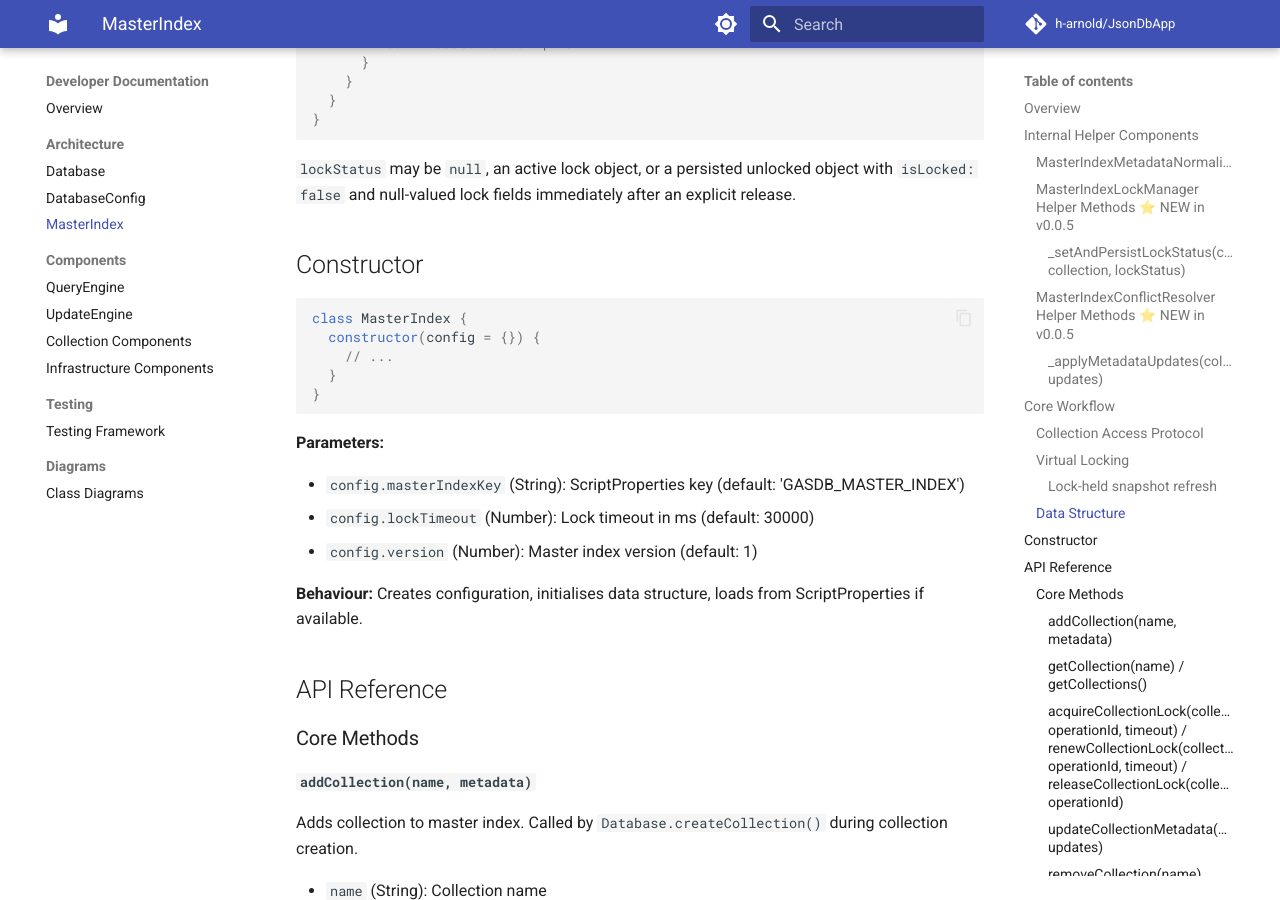
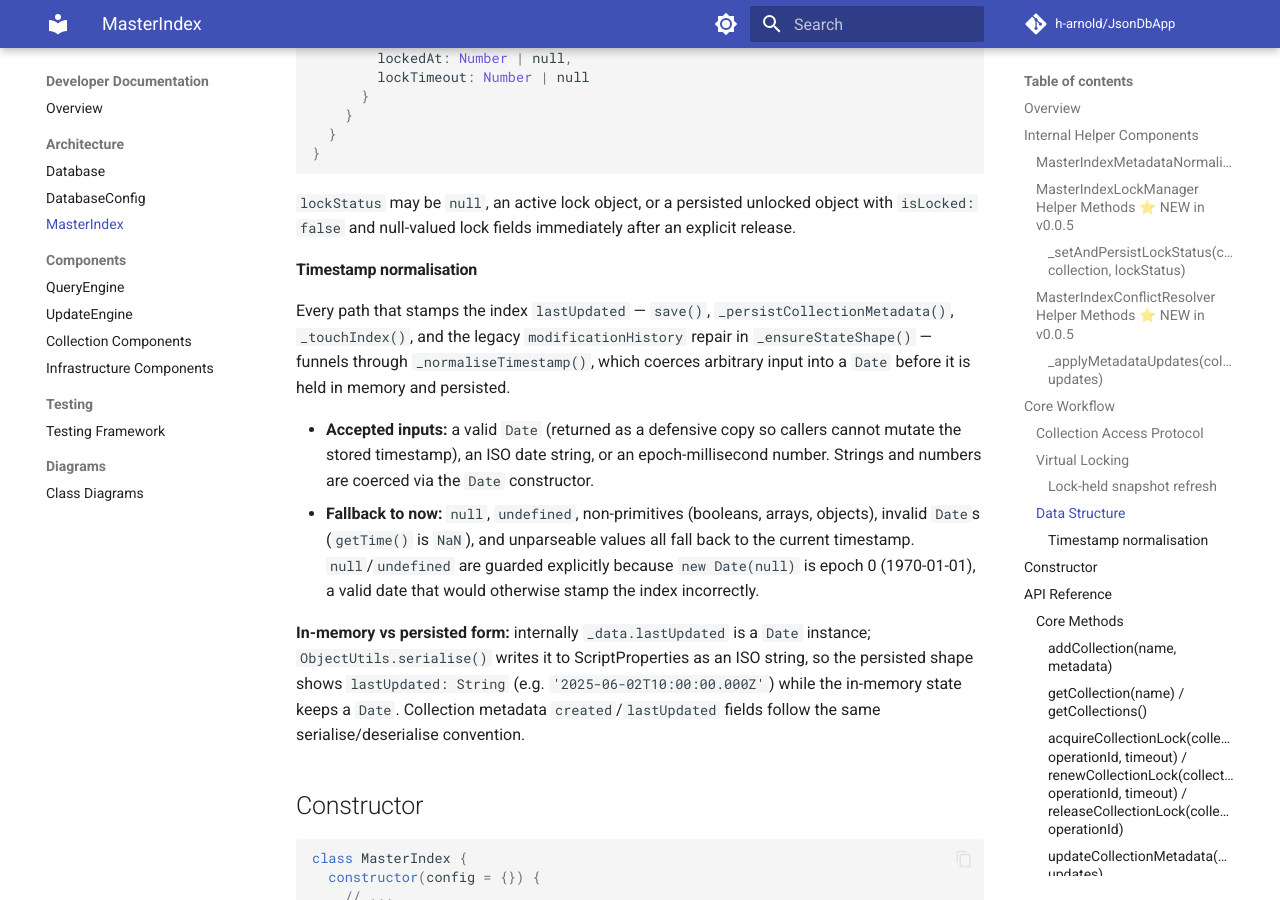
Before and after one commit to h-arnold/JsonDbApp, an MkDocs documentation site: the page built from docs/developers/MasterIndex.md, in a window 1280 px wide and 900 px high, scrolled down 5321 px. Built offline with MkDocs 1.6.1 and Material for MkDocs 9.7.7, drawn with Linux system fonts in a browser that asks for light colours; comment, search, counter and statistics services are not loaded; some of the changed text lies outside the part shown.

Commit message:
fix: consolidate MasterIndex timestamp normalisation
Unify timestamp coercion across MasterIndex persistence paths, covering
Date, string, number, invalid, nullish, and non-primitive inputs with
behavioural tests and developer documentation. Include the updated agent
model configurations supplied during the workflow.

```diff
--- a/docs/developers/MasterIndex.md
+++ b/docs/developers/MasterIndex.md
@@ -12,6 +12,7 @@
     - [Collection Access Protocol](#collection-access-protocol)
     - [Virtual Locking](#virtual-locking)
     - [Data Structure](#data-structure)
+    - [Timestamp normalisation](#timestamp-normalisation)
   - [Constructor](#constructor)
   - [API Reference](#api-reference)
     - [Core Methods](#core-methods)
@@ -188,6 +189,27 @@ This closes the stale-instance window where one execution could acquire the Scri
 
 `lockStatus` may be `null`, an active lock object, or a persisted unlocked object with
 `isLocked: false` and null-valued lock fields immediately after an explicit release.
+
+#### Timestamp normalisation
+
+Every path that stamps the index `lastUpdated` — `save()`, `_persistCollectionMetadata()`,
+`_touchIndex()`, and the legacy `modificationHistory` repair in `_ensureStateShape()` — funnels
+through `_normaliseTimestamp()`, which coerces arbitrary input into a `Date` before it is held
+in memory and persisted.
+
+- **Accepted inputs:** a valid `Date` (returned as a defensive copy so callers cannot mutate the
+  stored timestamp), an ISO date string, or an epoch-millisecond number. Strings and numbers are
+  coerced via the `Date` constructor.
+- **Fallback to now:** `null`, `undefined`, non-primitives (booleans, arrays, objects), invalid
+  `Date`s (`getTime()` is `NaN`), and unparseable values all fall back to the current timestamp.
+  `null`/`undefined` are guarded explicitly because `new Date(null)` is epoch 0 (1970-01-01), a
+  valid date that would otherwise stamp the index incorrectly.
+
+**In-memory vs persisted form:** internally `_data.lastUpdated` is a `Date` instance;
+`ObjectUtils.serialise()` writes it to ScriptProperties as an ISO string, so the persisted shape
+shows `lastUpdated: String` (e.g. `'2025-06-02T10:00:00.000Z'`) while the in-memory state keeps a
+`Date`. Collection metadata `created`/`lastUpdated` fields follow the same serialise/deserialise
+convention.
 
 ## Constructor
 
```
Also changed, not shown: .opencode/agents/data-shapes-agent.md (+1 -1 lines), .opencode/agents/docs.md (+1 -1 lines), .opencode/agents/implementation.md (+1 -1 lines), .opencode/agents/testing-specialist.md (+1 -1 lines), PLAN.md (+23 -20 lines), 2 other files.
